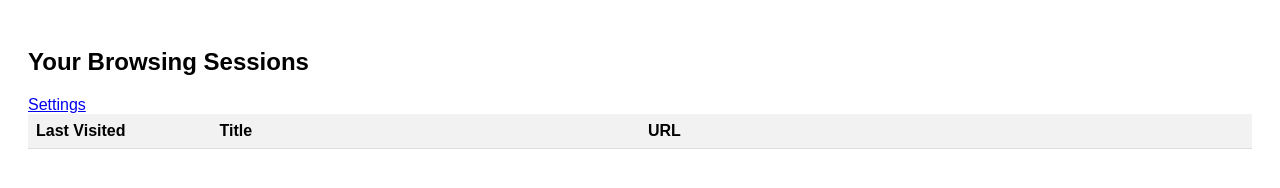
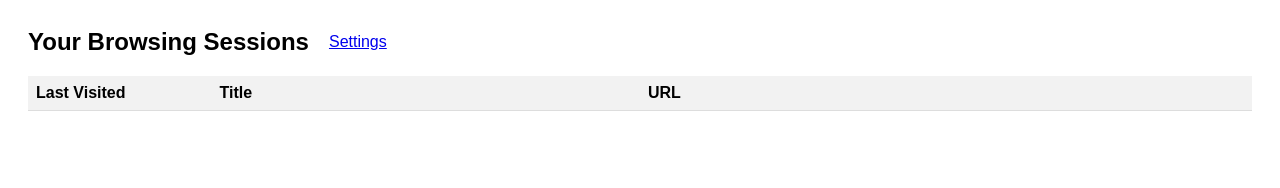
Before and after one commit to awaldis/display-browser-history, a browser extension: page history.html in a window 1280 px wide. Drawn offline with Linux system fonts and the light colour scheme.

Commit message:
Make wording and style improvements e.g. - save space by putting the settings hyperlink on the same line as the header text.

```diff
--- a/history.html
+++ b/history.html
@@ -5,6 +5,20 @@
   <title>Browsing History Sessions</title>
   <style>
     body { font-family: Arial, sans-serif; padding: 20px; }
+
+    /* Flexbox styles for the header */
+    .header-container {
+      display: flex;
+      align-items: center;
+      margin-bottom: 20px; /* Space below the header */
+    }
+    .header-container h2 {
+      margin: 0;
+      margin-right: 20px; /* Adjust spacing between heading and link */
+    }
+    .header-container a {
+      font-size: 1em;
+    }
     table {
       width: 100%;
       border-collapse: collapse;
@@ -67,8 +81,10 @@
   </style>
 </head>
 <body>
-  <h2>Your Browsing Sessions</h2>
-  <a href="settings.html" target="_blank">Settings</a>
+  <div class="header-container">
+    <h2>Your Browsing Sessions</h2>
+    <a href="settings.html" target="_blank">Settings</a>
+  </div>
   <table>
     <colgroup>
       <col class="column-time">
```
Also changed, not shown: settings.html (+3 -3 lines).
